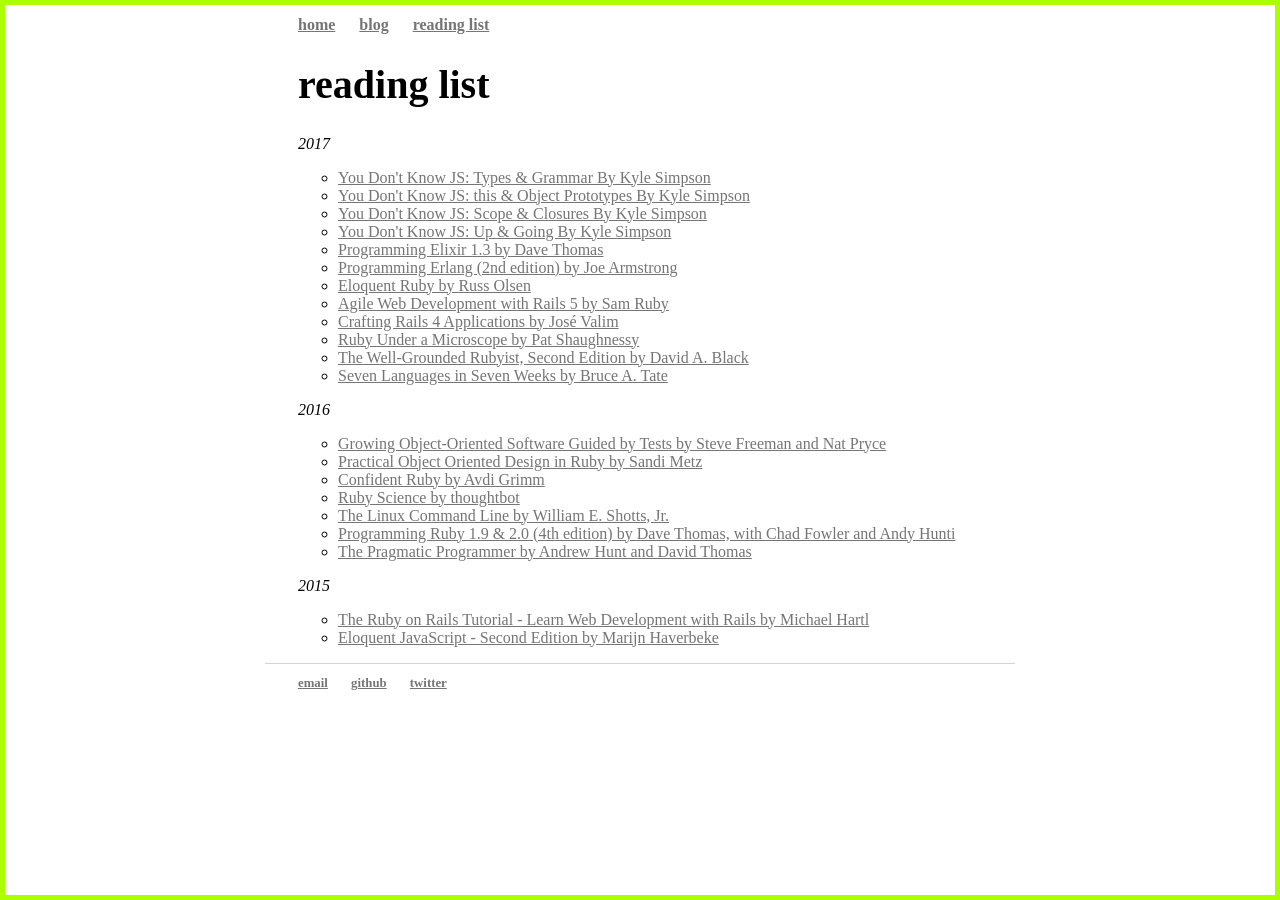
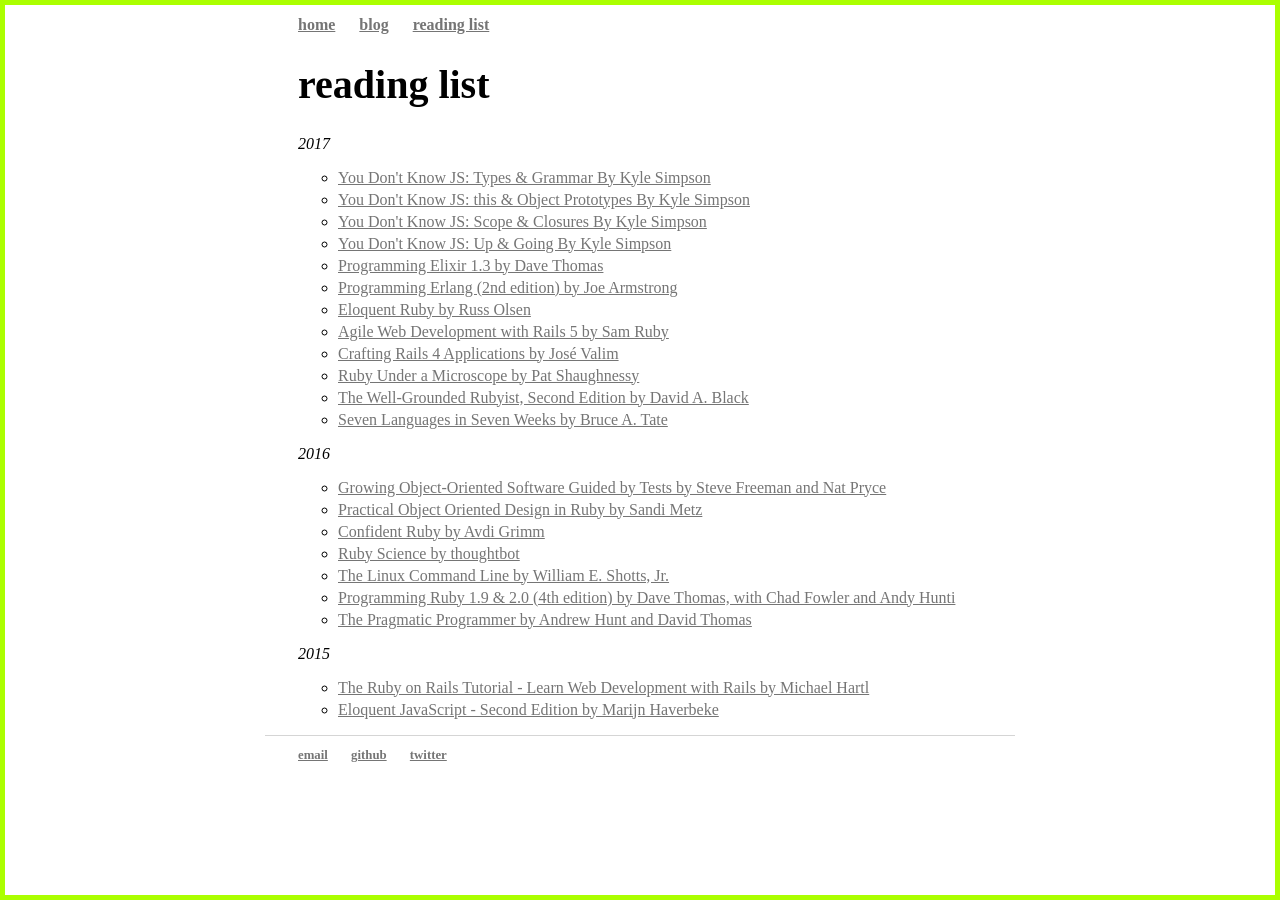
Before and after one commit to devinrm/devinrm.github.io, a Jekyll site: the page built from reading-list/index.html, in a window 1280 px wide. Built offline with Jekyll 4.4.1, drawn with Linux system fonts in a browser that asks for light colours; some web fonts are replaced.

Commit message:
Add margin between books for reading list

```diff
--- a/css/main.css
+++ b/css/main.css
@@ -109,6 +109,10 @@
   list-style-type: circle;
 }
 
+li {
+  margin-bottom: 0.25em;
+}
+
 @-ms-viewport {
   width: device-width;
 }
```
